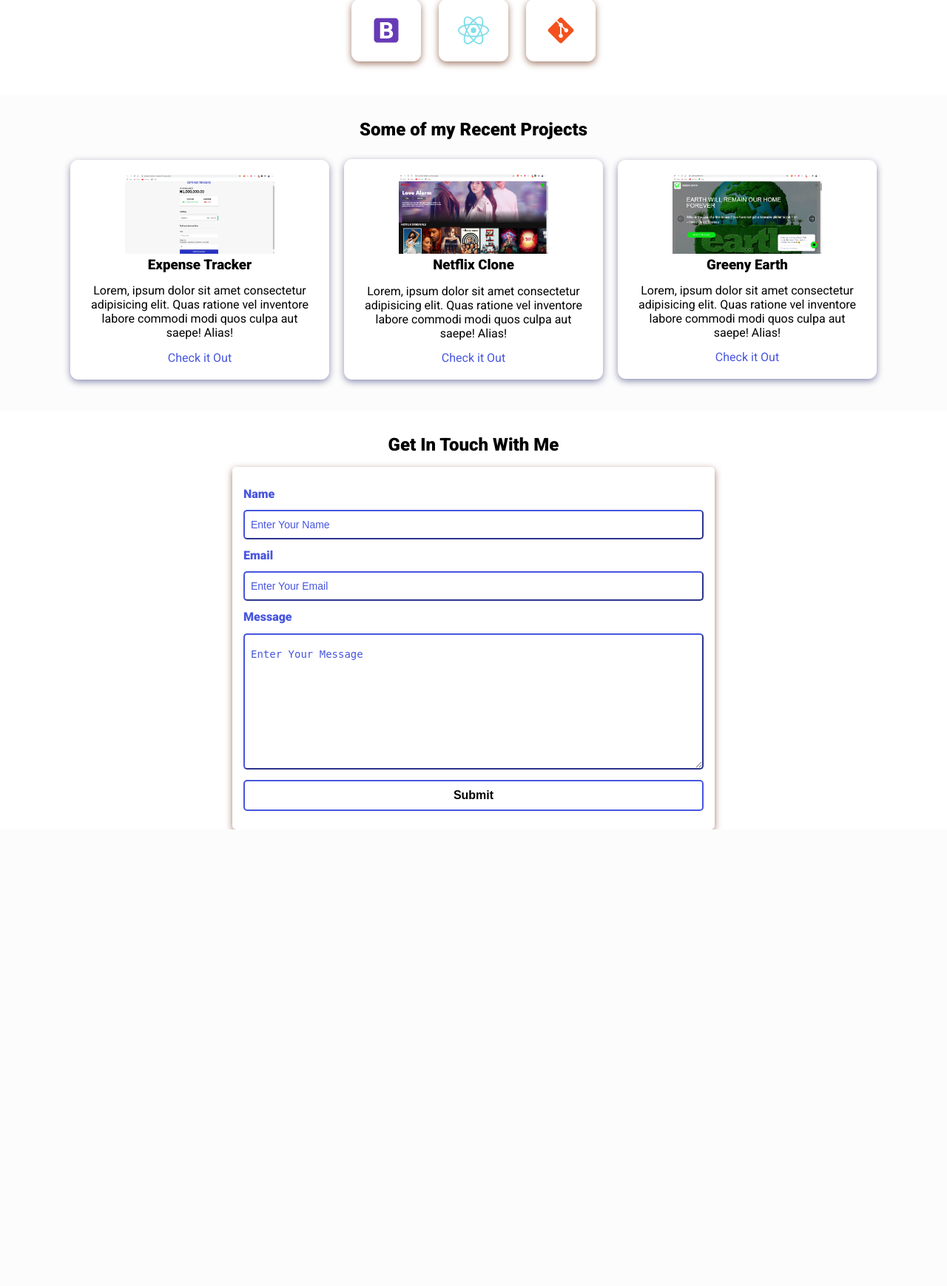
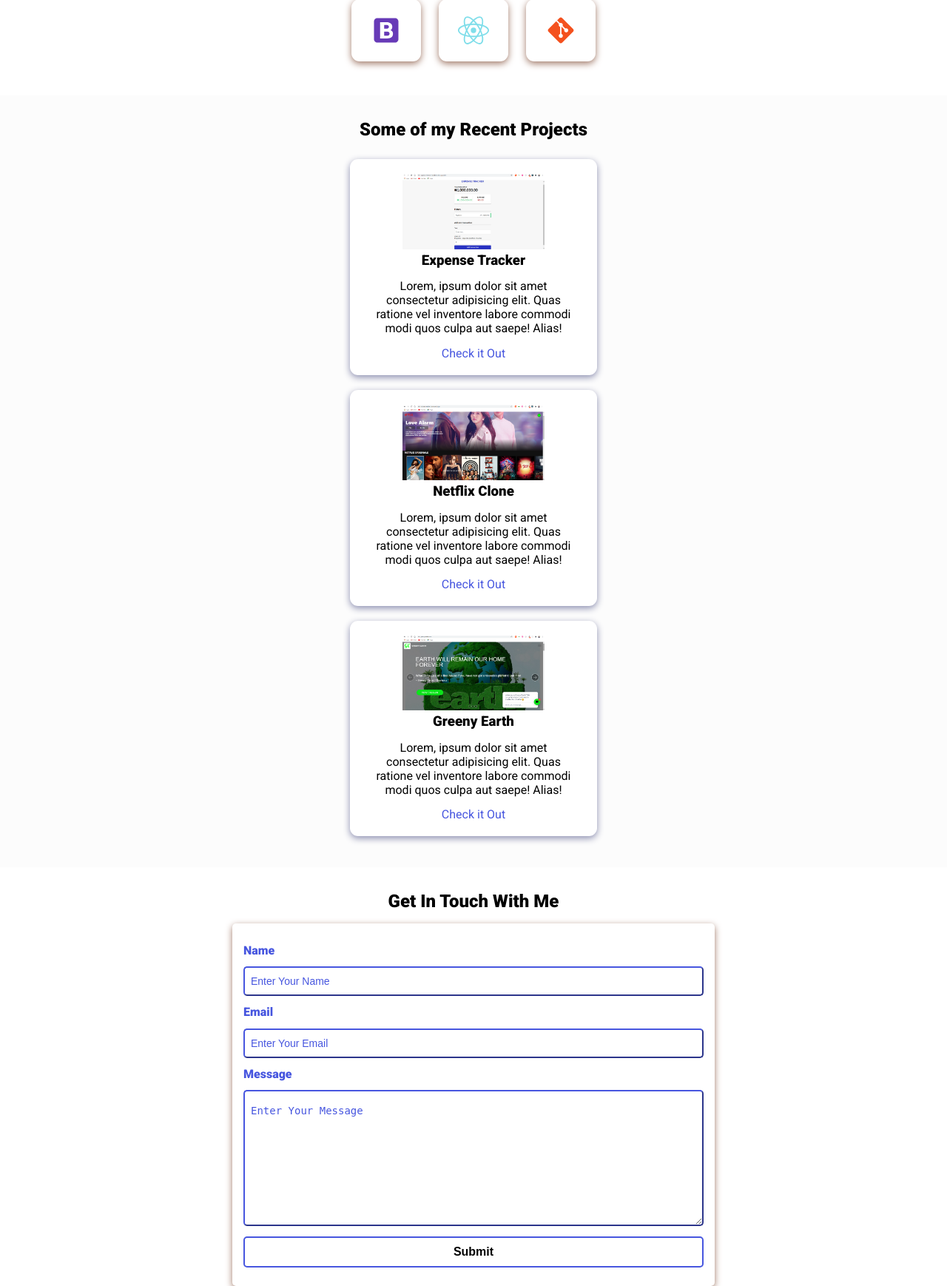
Before and after one commit to dabina2018/dabina2018.github.io, a PHP site: page / in a window 1280 px wide. Shown: the part 1210-2948 px from the top of the page at 74% size. Before the commit the page ends 2331 px from the top, so only its background shows below. Run offline with PHP 8.4, Linux system fonts and the light colour scheme.

Commit message:
adding responsiveness for projects section

```diff
--- a/assets/css/styles.css
+++ b/assets/css/styles.css
@@ -383,3 +383,12 @@ nav ul.show {
   width: 5.875rem;
   height: 5.25rem;
 }
+
+/* Projects Section */
+.projects-container {
+  flex-direction: column;
+}
+
+.project-container {
+  width: 20.875rem;
+}
```
